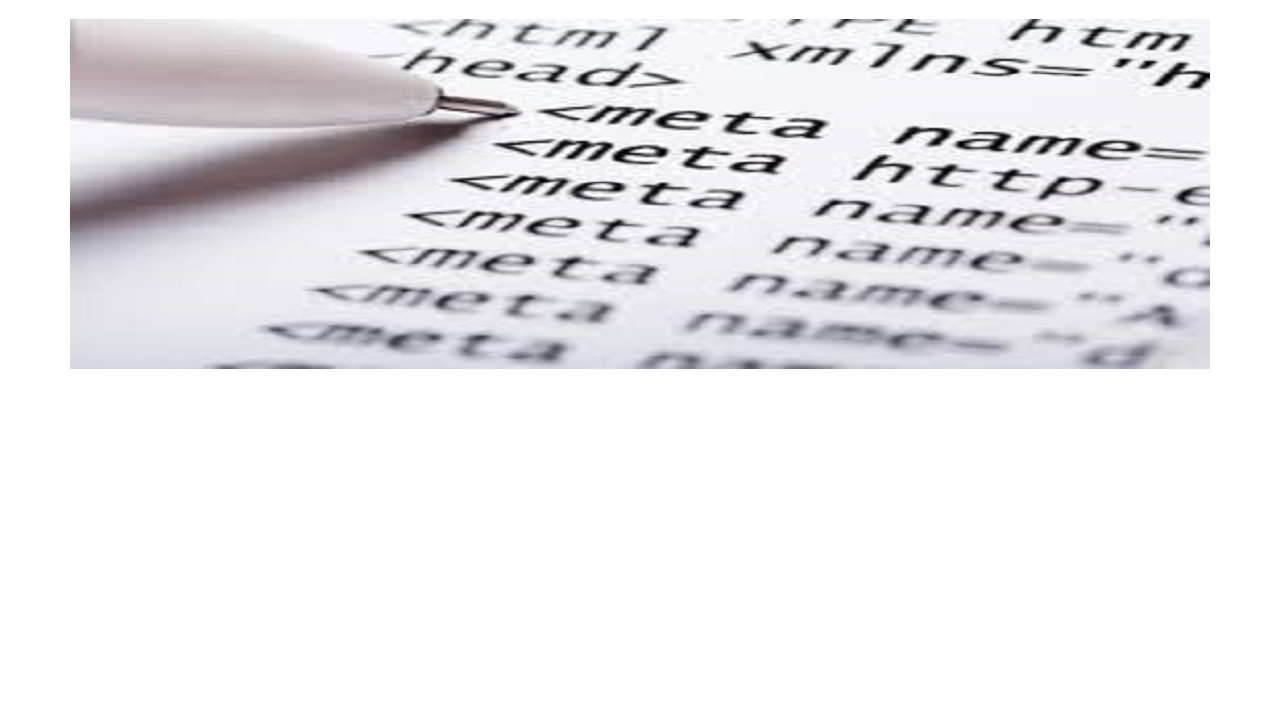
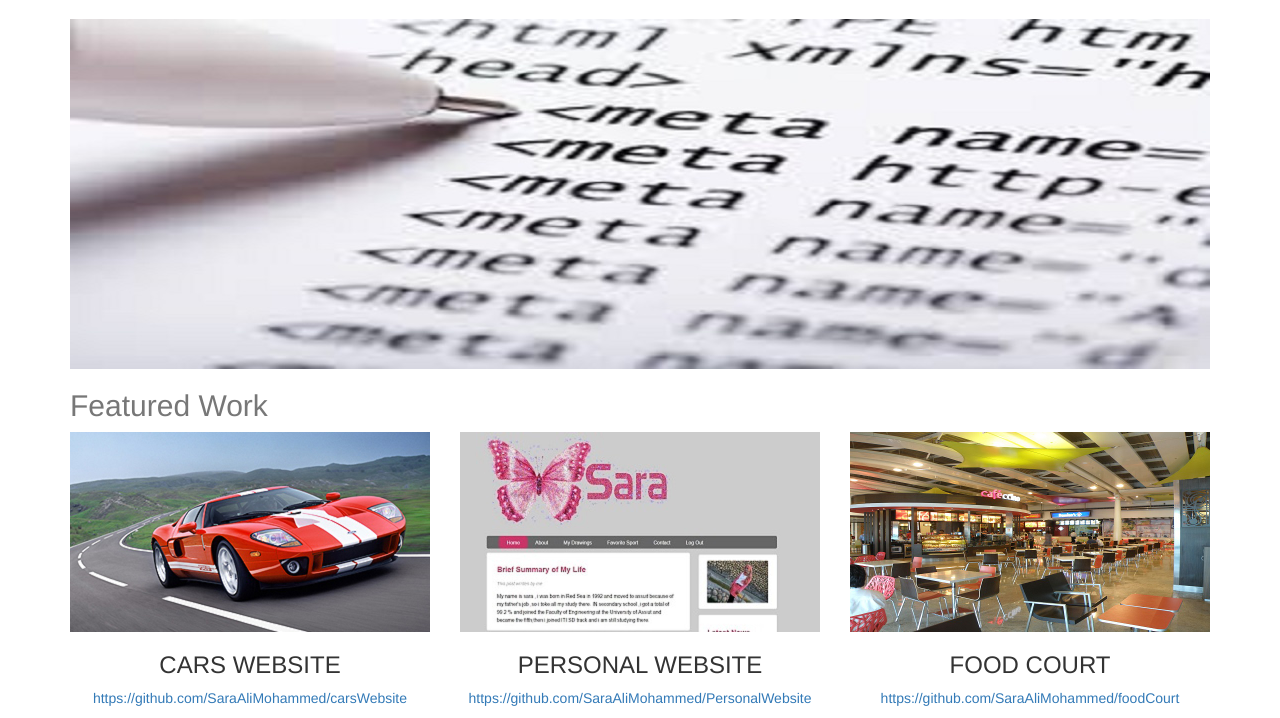
Before and after one commit to SaraAliMohammed/PortfolioProject, a plain HTML site: page index.html in a window 1280 px wide. Shown: the part 122-840 px from the top of the page. Before the commit the page ends 800 px from the top, so only its background shows below. Drawn offline with Linux system fonts and the light colour scheme.

Commit message:
Add Featured Work section

```diff
--- a/index.html
+++ b/index.html
@@ -43,9 +43,52 @@
             </div>
         </div>
 
+        <div class="row">
+            <div class="col-md-12">
+                <h2 class="text-muted">Featured Work</h2>
+            </div>
+        </div>
+
+        <!--Start Projects Section-->
+        <section class="row text-center">
+
+            <div class="col-md-4">
+                <picture>
+                    <source media="(min-width: 992px)" srcset="images/cars-large.jpg">
+                    <source media="(min-width: 576px)" srcset="images/cars-medium.jpg">
+                    <img src="images/cars.jpg" alt="Cars Website" class="img-responsive project-photo" data-toggle="modal" data-target="#carsProject">
+                </picture>
+                <!--<img src="images/cars.jpg" srcset="images/cars.jpg 1x, images/cars-2x.jpg 2x" alt="Cars Website" class="img-responsive" data-toggle="modal" data-target="#carsProject" />-->
+                <h3 class="text-uppercase">Cars Website</h3>
+                <p><a href="https://github.com/SaraAliMohammed/carsWebsite">https://github.com/SaraAliMohammed/carsWebsite</a></p>
+            </div>
+
+            <div class="col-md-4">
+                <picture>
+                    <source media="(min-width: 992px)" srcset="images/personal-large.jpg">
+                    <source media="(min-width: 576px)" srcset="images/personal-medium.jpg">
+                    <img src="images/personal.jpg" alt="Personal Website" class="img-responsive project-photo" data-toggle="modal" data-target="#personalProject">
+                </picture>
+                <h3 class="text-uppercase">Personal Website</h3>
+                <p><a href="https://github.com/SaraAliMohammed/PersonalWebsite">https://github.com/SaraAliMohammed/PersonalWebsite</a></p>
+            </div>
+
+            <div class="col-md-4">
+                <picture>
+                    <source media="(min-width: 992px)" srcset="images/foodcourt-large.jpg">
+                    <source media="(min-width: 576px)" srcset="images/foodcourt-medium.jpg">
+                    <img src="images/foodcourt.jpg" alt="Food Court" class="img-responsive project-photo" data-toggle="modal" data-target="#foodCourtProject">
+                </picture>
+                <h3 class="text-uppercase">Food Court</h3>
+                <p><a href="https://github.com/SaraAliMohammed/foodCourt">https://github.com/SaraAliMohammed/foodCourt</a></p>
+            </div>
+
+        </section>
+        <!--End Projects Section-->
+
+    </div>
 
 
-        </div>
 
 </body>
 </html>
```
